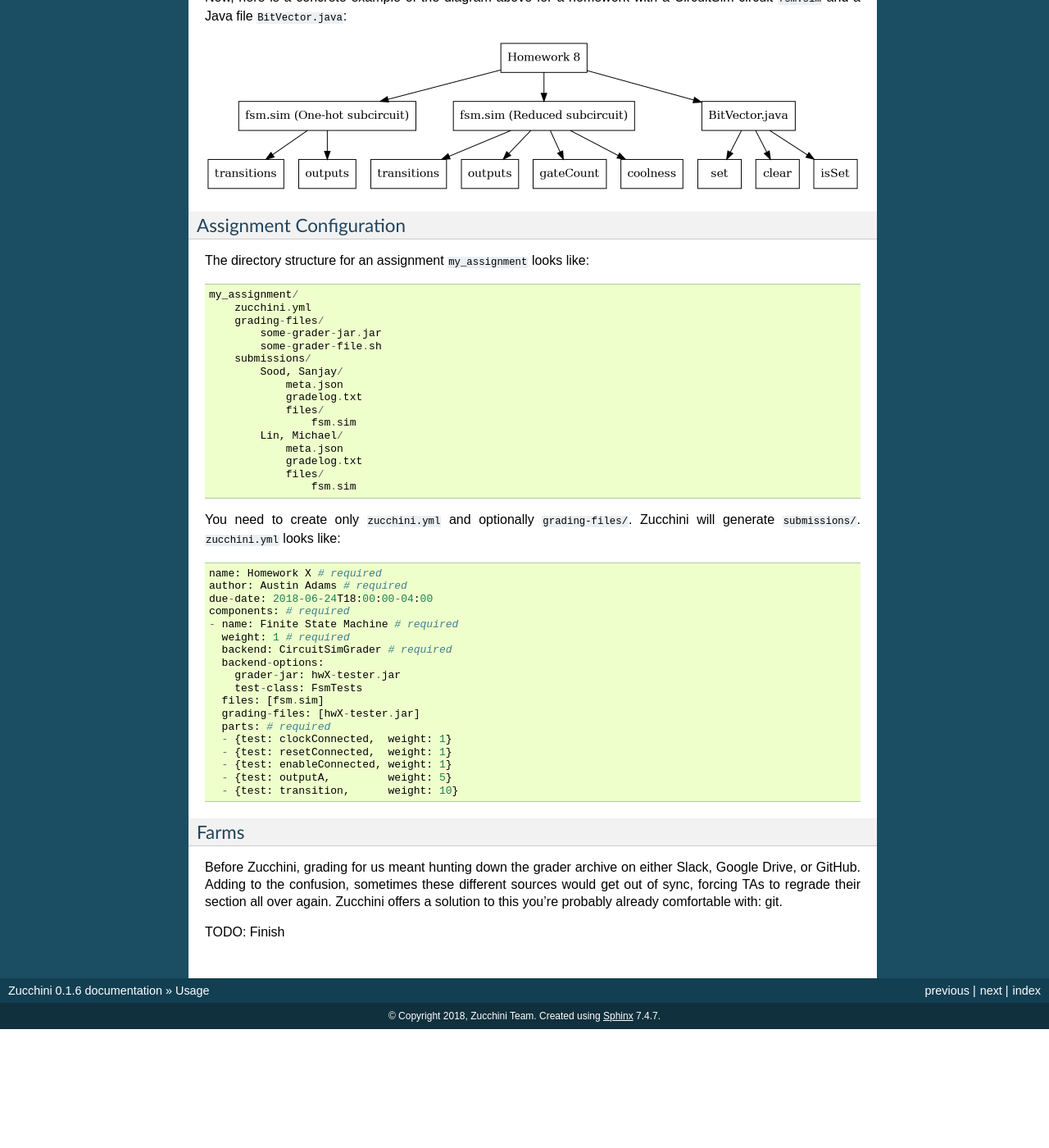
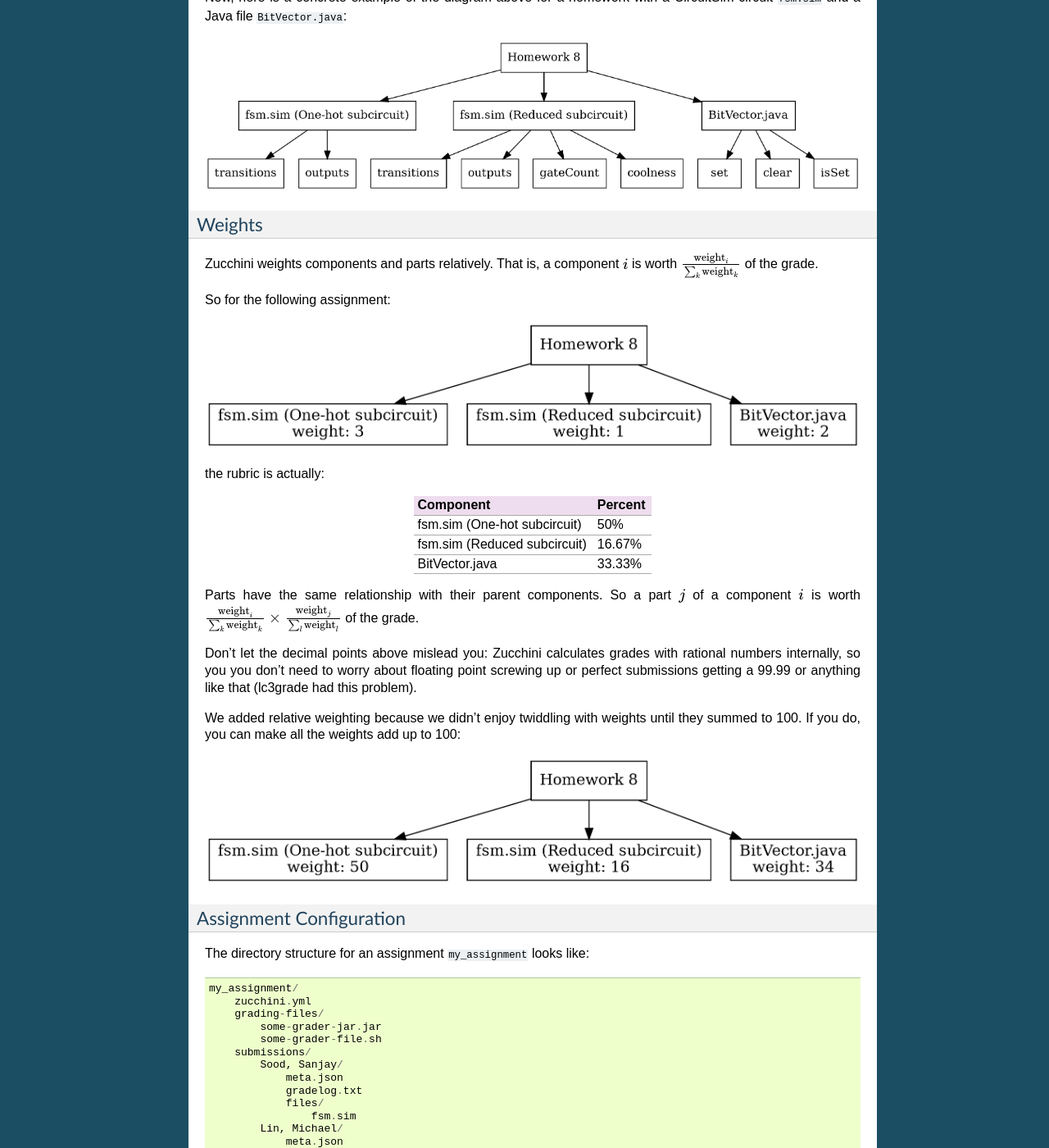
Before and after one commit to zucchini/zucchini, a Sphinx documentation site: the page built from docs/usage.rst, in a window 1280 px wide and 1400 px high, scrolled down 937 px. Shown: the whole window at 82% size. Built offline with Sphinx 7.4.7, drawn with Linux system fonts in a browser that asks for light colours; pages that are not in the unit, such as notebooks, are missing from menus; before the commit the page ends 2192 px from its top, so only the background shows below that; some of the changed text lies outside the part shown.

Commit message:
Add section about weights to Usage page

```diff
--- a/docs/conf.py
+++ b/docs/conf.py
@@ -40,7 +40,7 @@ import zucchini
 
 # Add any Sphinx extension module names here, as strings. They can be
 # extensions coming with Sphinx (named 'sphinx.ext.*') or your custom ones.
-extensions = ['sphinx.ext.autodoc', 'sphinx.ext.viewcode', 'sphinx.ext.graphviz']
+extensions = ['sphinx.ext.autodoc', 'sphinx.ext.viewcode', 'sphinx.ext.graphviz', 'sphinx.ext.mathjax']
 
 # Add any paths that contain templates here, relative to this directory.
 templates_path = ['_templates']
--- a/docs/usage.rst
+++ b/docs/usage.rst
@@ -19,8 +19,8 @@ itself consists of a list of parts. Like this:
 .. graphviz::
 
    digraph {
-    size="8,8"
     dpi=200
+    ordering=out
 
     a  [shape=box, label="Assignment"]
     c1 [shape=box, label="Component"]
@@ -83,8 +83,8 @@ a CircuitSim circuit ``fsm.sim`` and a Java file ``BitVector.java``:
 .. graphviz::
 
    digraph {
-    size="8,8"
     dpi=200
+    ordering=out
 
     a  [shape=box, label="Homework 8"]
 
@@ -119,6 +119,71 @@ a CircuitSim circuit ``fsm.sim`` and a Java file ``BitVector.java``:
     c3 -> p9
    }
 
+^^^^^^^
+Weights
+^^^^^^^
+
+Zucchini weights components and parts relatively. That is, a component
+:math:`i` is worth :math:`\frac{\text{weight}_i}{\sum_k \text{weight}_k}` of the grade.
+
+So for the following assignment:
+
+.. graphviz::
+
+   digraph {
+    dpi=200
+    ordering=out
+
+    a  [shape=box, label="Homework 8"]
+    c1 [shape=box, label="fsm.sim (One-hot subcircuit)\nweight: 3"]
+    c2 [shape=box, label="fsm.sim (Reduced subcircuit)\nweight: 1"]
+    c3 [shape=box, label="BitVector.java\nweight: 2"]
+
+    a -> c1
+    a -> c2
+    a -> c3
+   }
+
+the rubric is actually:
+
+============================ =======
+Component                    Percent
+============================ =======
+fsm.sim (One-hot subcircuit) 50%
+fsm.sim (Reduced subcircuit) 16.67%
+BitVector.java               33.33%
+============================ =======
+
+Parts have the same relationship with their parent components. So a part
+:math:`j` of a component :math:`i` is worth
+:math:`\frac{\text{weight}_i}{\sum_k \text{weight}_k} \times
+\frac{\text{weight}_j}{\sum_l \text{weight}_l}` of the grade.
+
+Don't let the decimal points above mislead you: Zucchini calculates
+grades with rational numbers internally, so you you don't need to worry
+about floating point screwing up or perfect submissions getting a 99.99
+or anything like that (lc3grade had this problem).
+
+We added relative weighting because we didn't enjoy twiddling with
+weights until they summed to 100. If you do, you can make all the
+weights add up to 100:
+
+.. graphviz::
+
+   digraph {
+    dpi=200
+    ordering=out
+
+    a  [shape=box, label="Homework 8"]
+    c1 [shape=box, label="fsm.sim (One-hot subcircuit)\nweight: 50"]
+    c2 [shape=box, label="fsm.sim (Reduced subcircuit)\nweight: 16"]
+    c3 [shape=box, label="BitVector.java\nweight: 34"]
+
+    a -> c1
+    a -> c2
+    a -> c3
+   }
+
 ^^^^^^^^^^^^^^^^^^^^^^^^
 Assignment Configuration
 ^^^^^^^^^^^^^^^^^^^^^^^^
@@ -144,14 +209,26 @@ The directory structure for an assignment ``my_assignment`` looks like::
 
 You need to create only ``zucchini.yml`` and optionally
 ``grading-files/``. Zucchini will generate ``submissions/``.
-``zucchini.yml`` looks like::
+``zucchini.yml`` looks like
+
+.. code-block:: yaml
 
    name: Homework X # required
-   author: Austin Adams # required
+   author: Michael Lin # required
    due-date: 2018-06-24T18:00:00-04:00
+   canvas:
+     course-id: 2607
+     assignment-id: 8685
+   penalties:
+   - name: LATE
+     backend: LatePenalizer
+     backend-options:
+       penalties:
+       - after: 1h
+         penalty: 25pts
    components: # required
    - name: Finite State Machine # required
-     weight: 1 # required
+     weight: 2 # required
      backend: CircuitSimGrader # required
      backend-options:
        grader-jar: hwX-tester.jar
@@ -164,6 +241,23 @@ You need to create only ``zucchini.yml`` and optionally
      - {test: enableConnected, weight: 1}
      - {test: outputA,         weight: 5}
      - {test: transition,      weight: 10}
+   - name: Fully reduced
+     weight: 1
+     backend: CommandGrader
+     backend-options:
+       command: "java -cp hwX-tester.jar com.ra4king.circuitsim.gui.CircuitSim fsm.sim"
+     files: [fsm.sim]
+     grading-files: [hwX-tester.jar]
+     parts:
+     - text: "banned gates?"
+       answer-type: bool
+       weight: 2
+     - text: "number of incorrect SOP expressions"
+       answer-type: int
+       answer-range: [0, 5]
+       weight: 3
+
+You can find a full list of graders at :py:mod:`zucchini.graders`.
 
 ^^^^^
 Farms
```
